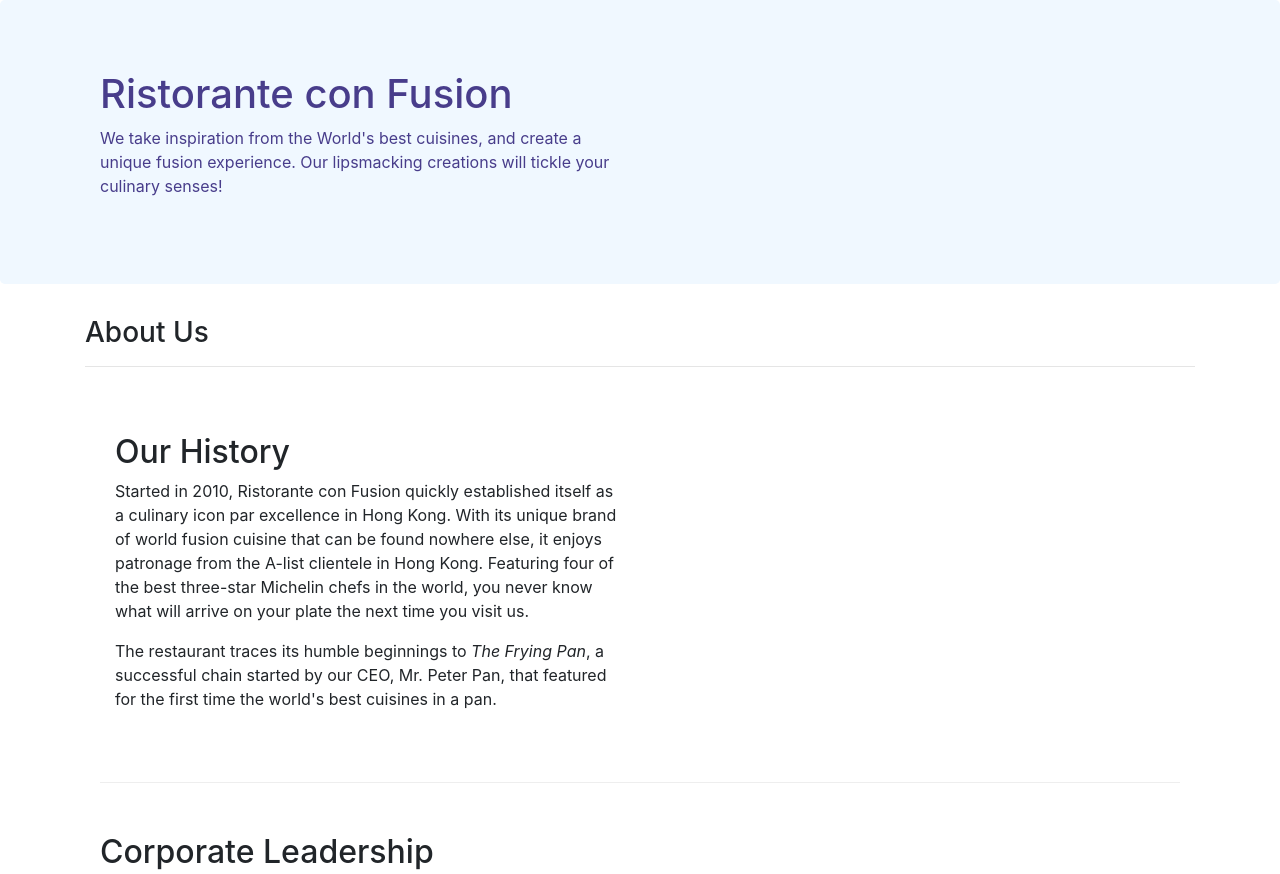
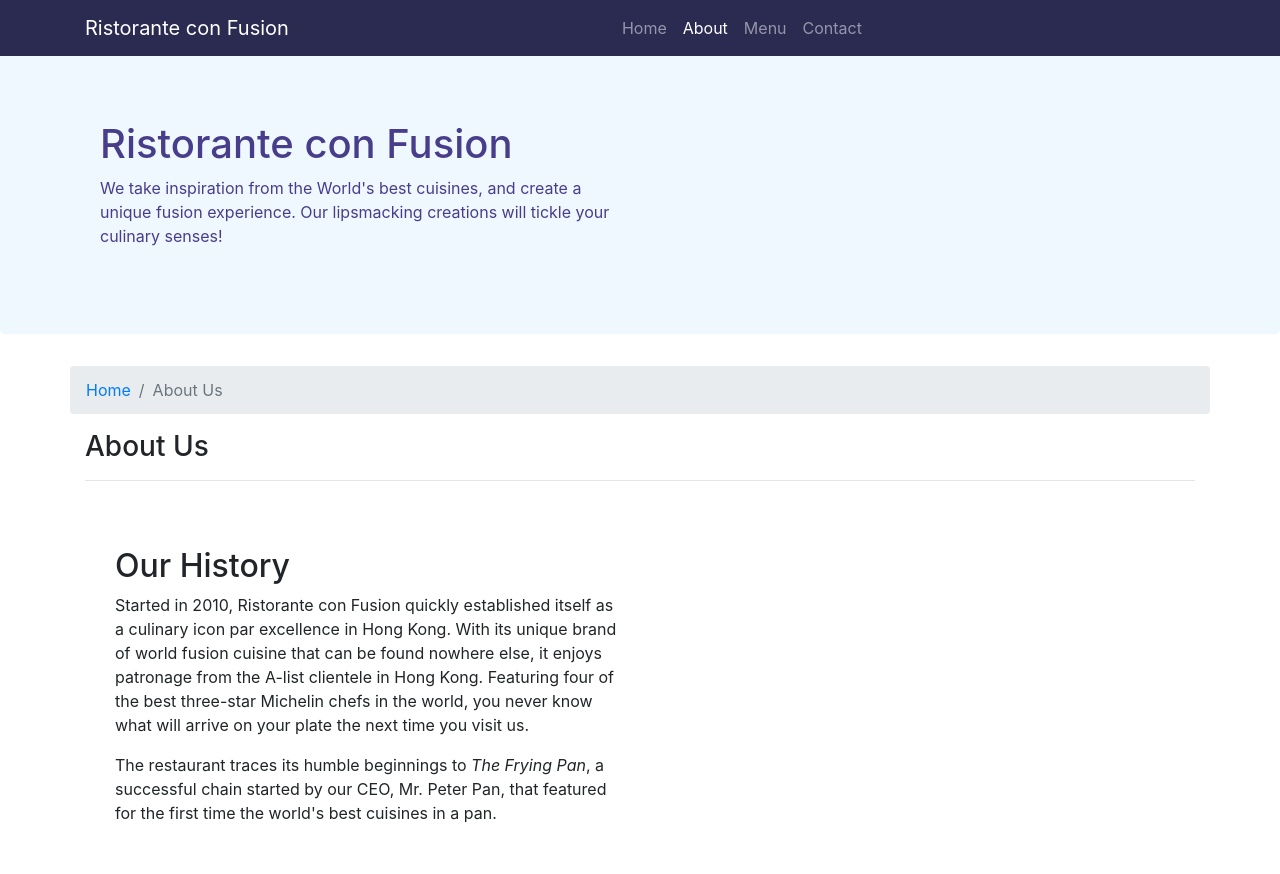
Before and after one commit to anshuman725/Restaurant-Site, a website: page aboutus.html in a window 1280 px wide. Shown: the top 874 px of the page. Drawn offline with nearby package versions, Linux system fonts and the light colour scheme.

Commit message:
NavBar Added

```diff
--- a/Git commands.txt
+++ b/Git commands.txt
@@ -13,3 +13,4 @@ $ git remote add upstream https://github.com/NEONScience/DI-NEON-participants.gi
 //to update a repo//
 $ git pull upstream master
 $ git push origin master
+............................................
--- a/aboutus.html
+++ b/aboutus.html
@@ -16,6 +16,31 @@
 </head>
 
 <body>
+    <nav class="navbar navbar-dark navbar-expand-sm  fixed-top">
+        <div class="container">
+            <button class="navbar-toggler type="button" data-toggle="collapse" data-target="#Navbar" " >
+            <span class="navbar-toggler-icon"> </span>
+              </button>
+                <div class="collapse navbar-collapse" id="Navbar">
+                    <a href="#" class="navbar-brand mr-auto" > Ristorante con Fusion </a>
+                    <ul class="navbar-nav mr-auto">
+
+                        <li class="nav-item"><a href="index.html" class="nav-link">Home</a></li>
+                        <li class="nav-item active"><a href="#" class="nav-link">About</a></li>
+                        <li class="nav-item"><a href="#" class="nav-link">Menu</a></li>
+                        <li class="nav-item"><a href="#" class="nav-link">Contact</a></li>
+
+                    </ul>
+
+                </div>
+
+
+
+
+        </div>
+
+    </nav>
+
 
     <header class="jumbotron">
         <div class="container">
@@ -32,6 +57,10 @@
 
     <div class="container">
         <div class="row">
+            <ol class="col-12 breadcrumb">
+            <li class="breadcrumb-item"><a href="index.html">Home</a></li>
+            <li class="breadcrumb-item active">About Us</li>
+            </ol>
             <div class="col 12 col-sm">
                <h3>About Us</h3>
                <hr>
@@ -70,7 +99,7 @@
                 <div class="col-4 offset-1 col-sm-2">
                     <h5>Links</h5>
                     <ul class="list-unstyled">
-                        <li><a href="#">Home</a></li>
+                        <li><a href="index.html">Home</a></li>
                         <li><a href="#">About</a></li>
                         <li><a href="#">Menu</a></li>
                         <li><a href="#">Contact</a></li>
--- a/css/index.css
+++ b/css/index.css
@@ -20,3 +20,11 @@
     background-color: aliceblue;
     color: darkslateblue;
 }
+body{
+    padding-top:50px;
+    z-index: 0;
+
+}
+.navbar-dark{
+    background-color: #2B2B52;
+}
```
Also changed, not shown: index.html (+25 -1 lines).
